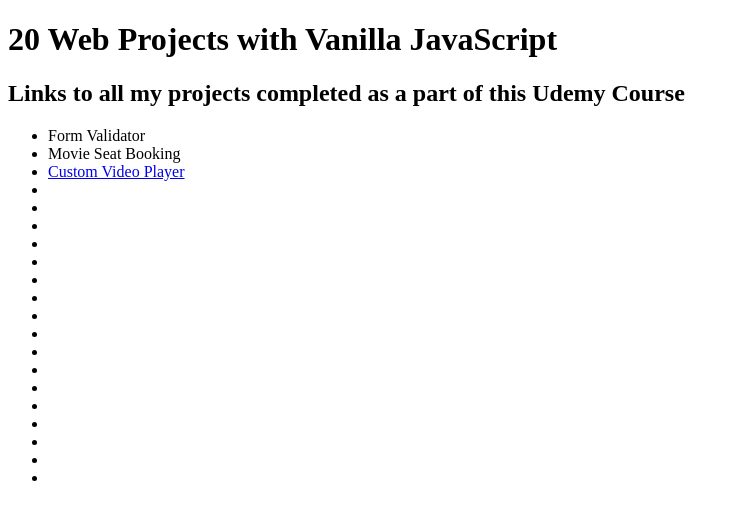
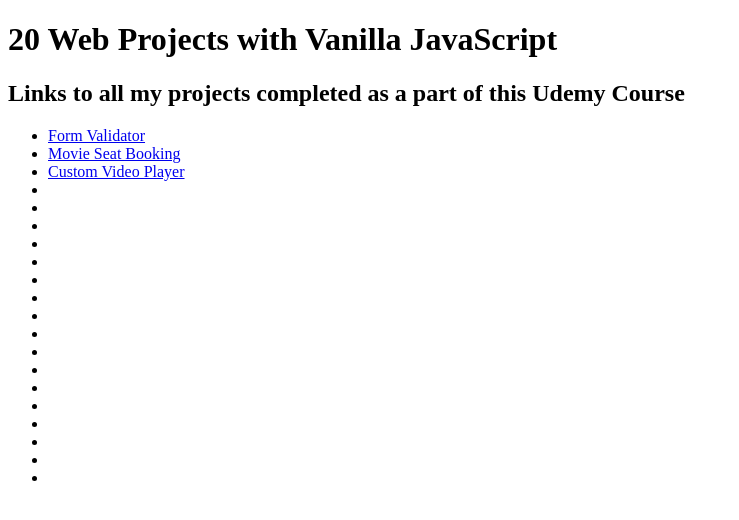
Before and after one commit to talonmd/web-projects-with-vanilla-javascript, a plain HTML site: page index.html in a window 1280 px wide. Shown: the whole page, without its empty margins (0-739 px from the left). Drawn offline with Linux system fonts and the light colour scheme.

Commit message:
adjustment

```diff
--- a/index.html
+++ b/index.html
@@ -9,8 +9,8 @@
     <h1>20 Web Projects with Vanilla JavaScript</h1>
     <h2>Links to all my projects completed as a part of this Udemy Course</h2>
     <ul>
-      <li><a href="1__form-validator/" target="_blank"></a>Form Validator</li>
-      <li><a href="2__movie-seat-booking/" target="_blank"></a>Movie Seat Booking</li>
+      <li><a href="1__form-validator/" target="_blank">Form Validator</a></li>
+      <li><a href="2__movie-seat-booking/" target="_blank">Movie Seat Booking</a></li>
       <li><a href="3__custom-video-player/" target="_blank">Custom Video Player</a></li>
       <li><a href="" target="_blank"></a></li>
       <li><a href="" target="_blank"></a></li>
```
